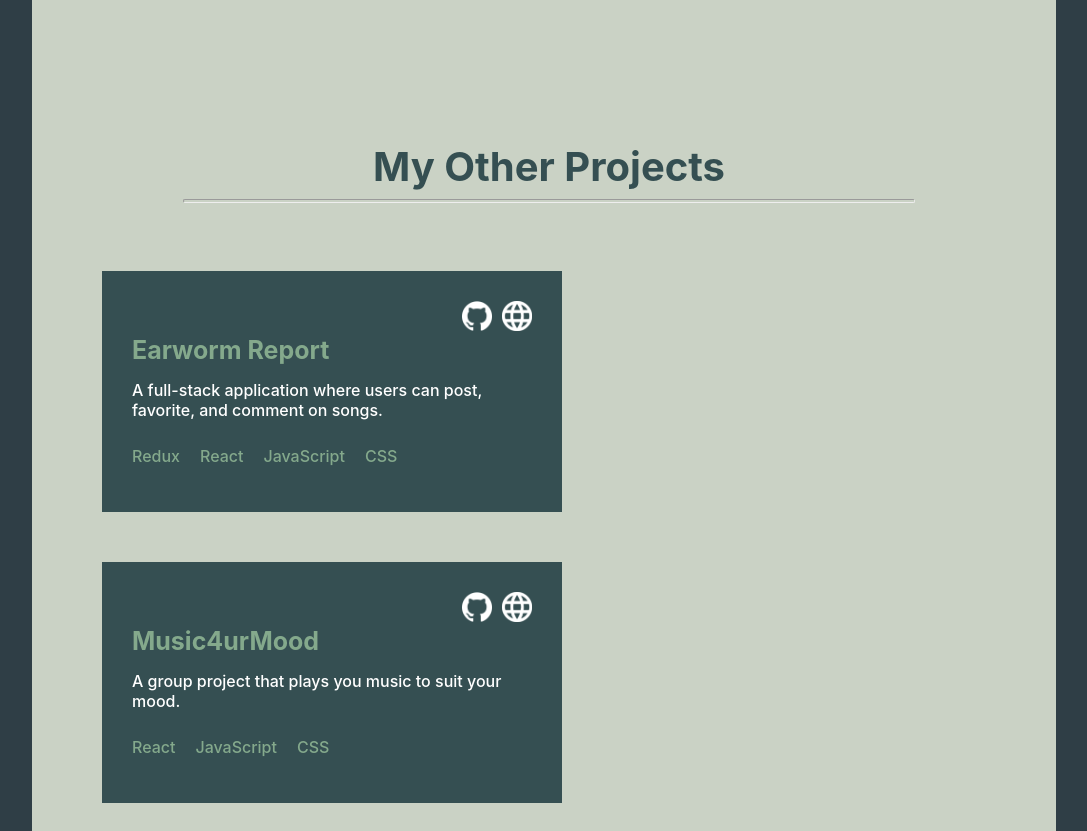
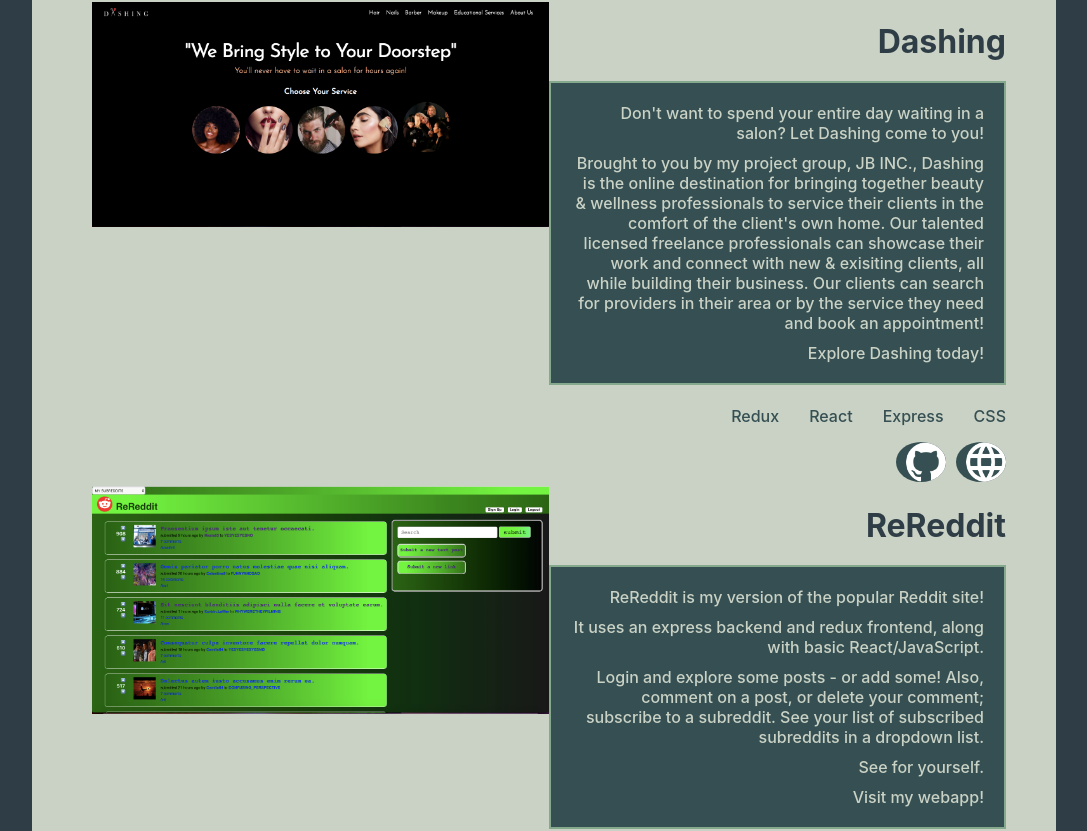
Before and after one commit to Nielene/NieleneThomas, a React (Create React App) app: page / in a window 1280 px wide. Shown: the part 1847-2678 px from the top of the page, without its empty margins (96-1183 px from the left). Built offline with nearby package versions, Linux system fonts and the light colour scheme.

Commit message:
MyProject streamline file done. have to delete the MyProject1 and 2

```diff
--- a/src/components/Home/InnerComp/MyProjects.js
+++ b/src/components/Home/InnerComp/MyProjects.js
@@ -1,11 +1,79 @@
 import React , { Component } from 'react';
-import MyProject1 from './MyProjects/MyProject1'
-import MyProject2 from './MyProjects/MyProject2'
-// import dashingScreenshot from '../../../assets/Dashing_screenshot.png'
+// import MyProject1 from './MyProjects/MyProject1'
+// import MyProject2 from './MyProjects/MyProject2'
+
+import dashingScreenshot from '../../../assets/Dashing_screenshot.png';
+import reredditScreenshot from '../../../assets/re_reddit_screenshot_2.png';
+import github_icon from '../../../assets/github_icon.png';
+import external_link_icon from '../../../assets/www_web_icon.png';
+import mainProjects from './MyProjectsData/MainProjects.json';
+import '../../../css/MyProject1.css'
 
 import '../../../css/MyProjects.css'
 
+
+const screenshots = {
+  1: dashingScreenshot,
+  2: reredditScreenshot,
+}
+
+
 class MyProjects extends Component {
+
+
+
+  projects = () => {
+    return mainProjects.map( project => {
+      return (
+        <div key={project.id} className={project.className}>
+
+          <div className='projectDiv'>
+            <div className='projectLeftDiv'>
+              <img src={screenshots[project.id]} alt=''/>
+            </div>
+            <div className='projectRightDiv'>
+              <div className='projectTitle'>
+                <h2><a href={project.webside} target='_blank' rel='noopener noreferrer'>{project.title}</a></h2>
+              </div>
+
+              <div className='projectDescription'>
+                {project.description.map ((line, index) => {
+                  return (
+                    <div key={index} className='eachLine'>
+                      <p> {line} </p>
+                    </div>
+                  )
+                })}
+
+              </div>
+
+
+              <div className='projectLanguages'>
+                <ul>
+                  {project.languages.map( (language, index) => {
+                      return (
+                        <div key={index} className='eachLanguage'>
+                          <li>{language}</li>
+                        </div>
+                      )
+                    })}
+
+                </ul>
+              </div>
+
+              <div className='projectIcons'>
+                <a href={project.github} target='_blank' rel='noopener noreferrer' id='img_github'><img src={github_icon} alt=''/></a>
+                <a href={project.website} target='_blank' rel='noopener noreferrer' id='img_external_link'><img src={external_link_icon} alt=''/></a>
+              </div>
+
+            </div>
+          </div>
+
+        </div>
+      )
+    })
+  }
+
   render() {
     return (
       <div>
@@ -18,6 +86,9 @@
             <hr />
           </div>
         </div>
+
+        {this.projects()}
+
 
         {
           /* {
--- /dev/null
+++ b/src/components/Home/InnerComp/MyProjectsData/MainProjects.json
@@ -0,0 +1,35 @@
+[
+  {
+    "id": 1,
+    "title": "Dashing",
+    "website": "https://aqueous-falls-38921.herokuapp.com/",
+    "github": "https://github.com/isaink/dashing/tree/nielene_deployTest",
+    "description": [
+      "Don't want to spend your entire day waiting in a salon? Let Dashing come to you!",
+      "Brought to you by my project group, JB INC., Dashing is the online destination for bringing together beauty & wellness professionals to service their clients in the comfort of the client's own home. Our talented licensed freelance professionals can showcase their work and connect with new & exisiting clients, all while building their business. Our clients can search for providers in their area or by the service they need and book an appointment!",
+      "Explore Dashing today!"
+    ],
+    "languages": ["Redux", "React","Express","CSS"]
+
+
+  },
+
+  {
+    "id": 2,
+    "title": "ReReddit",
+    "website": "",
+    "github": "https://github.com/Nielene/ReReddit",
+    "description": [
+        "ReReddit is my version of the popular Reddit site!",
+        "It uses an express backend and redux frontend, along with basic React/JavaScript.",
+        "Login and explore some posts - or add some! Also, comment on a post, or delete your comment; subscribe to a subreddit. See your list of subscribed subreddits in a dropdown list.",
+        "See for yourself.",
+        "Visit my webapp!"
+      ],
+      "languages": ["Redux", "React","Express","CSS"]
+
+
+
+
+  }
+]
```
Also changed, not shown: 1 other file (tests, documents, lock files or other folders).
